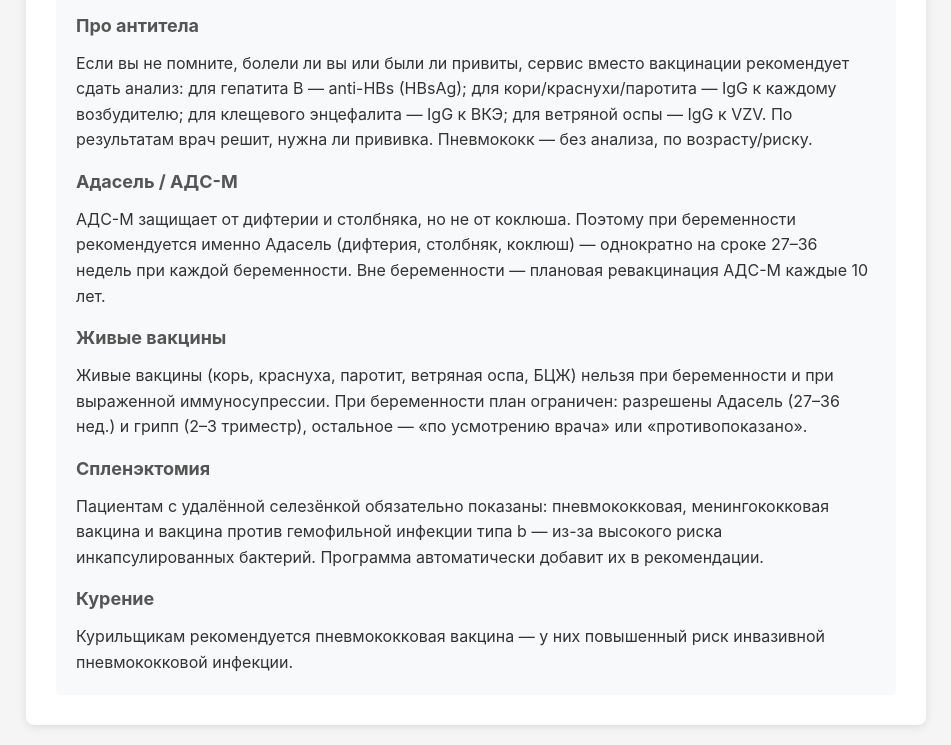
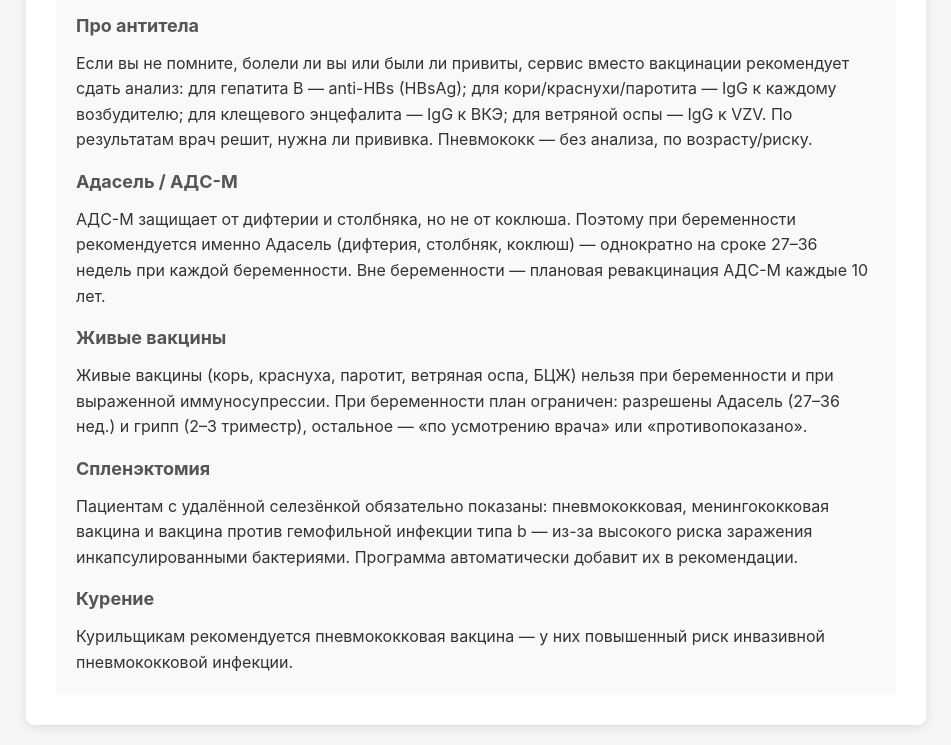
Before and after one commit to Andrey1286/my-personal-hub, a plain HTML site: page vakcina.html in a window 1280 px wide. Shown: the part 1399-2144 px from the top of the page, without its empty margins (164-1115 px from the left). Drawn offline with Linux system fonts and the light colour scheme.

Commit message:
Update vakcina.html

```diff
--- a/vakcina.html
+++ b/vakcina.html
@@ -507,7 +507,7 @@
 
       <h3>Спленэктомия</h3>
       <p>Пациентам с удалённой селезёнкой обязательно показаны: пневмококковая, менингококковая вакцина и вакцина
-      против гемофильной инфекции типа b — из-за высокого риска инкапсулированных бактерий. Программа автоматически
+      против гемофильной инфекции типа b — из-за высокого риска заражения инкапсулированными бактериями. Программа автоматически
       добавит их в рекомендации.</p>
 
       <h3>Курение</h3>
@@ -1219,4 +1219,5 @@
     updatePregnancyVisibility();
   </script>
 </body>
+
 </html>
```
